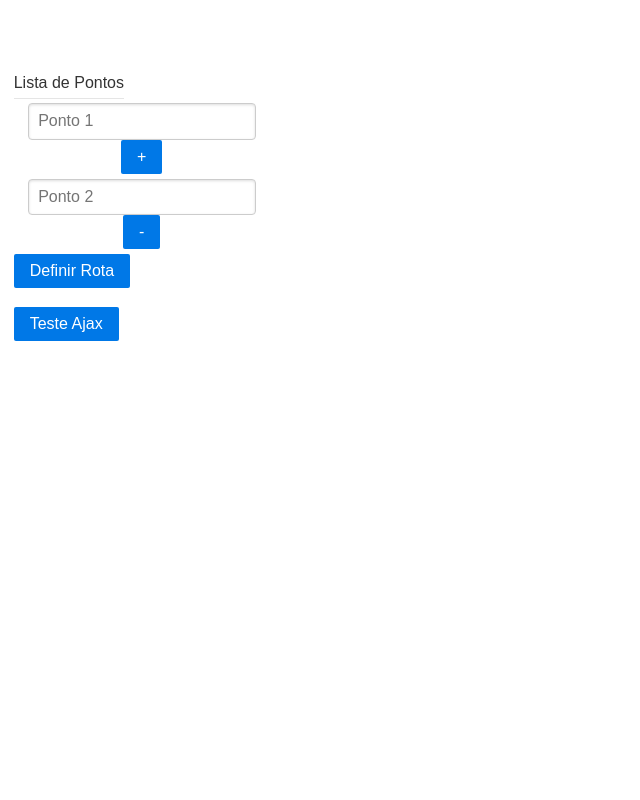
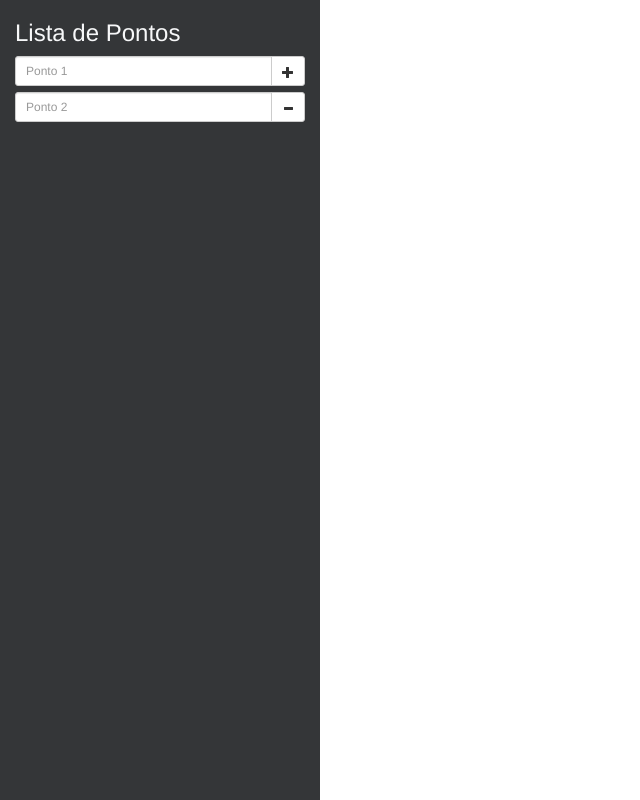
Before and after one commit to GSRios/Tcc, a Django app: page /Rotas/ in a window 1280 px wide. Shown: the whole page, without its empty margins (0-640 px from the left). Run offline with Django 3.2, Linux system fonts and the light colour scheme; some libraries are stand-ins or nearby versions.

Commit message:
Responsividade

```diff
--- a/Rotas/templates/index.html
+++ b/Rotas/templates/index.html
@@ -3,68 +3,99 @@
     <title>Rotas</title>
    <link rel="stylesheet" href="https://unpkg.com/purecss@1.0.0/build/pure-min.css" integrity="sha384-nn4HPE8lTHyVtfCBi5yW9d20FjT8BJwUXyWZT9InLYax14RDjBj46LmSztkmNP9w" crossorigin="anonymous">
    <meta name="viewport" content="width=device-width, initial-scale=1">
-
+  <link rel="stylesheet" href="https://maxcdn.bootstrapcdn.com/bootstrap/3.3.7/css/bootstrap.min.css">
    <style type="text/css" media="screen">
     .ponto{
       padding-bottom: 5px;
       padding-right: 5px;
+    }
+    .nopadding {
+       padding: 0 !important;
+       margin: 0 !important;
+    }
+  .embed-submit-field {
+    position: relative;
+
+      input {
+        width: 100%;
+        padding: 15px;
+      }
+      button {
+        position: absolute;
+        right: 10px;
+        top: 7px;
+
+
+        //Only styling from here, you can discard this
+        -webkit-appearance: none;
+        -moz-appearance: none;
+
+        border: none;
+        background: #ededed;
+        border-radius: 3px;
+        padding: 10px;
+
+        transition: all .2s;
+
+        &:hover {
+          background-color: #37C88D;
+          color: #fff;
+          cursor: pointer;
+        }
+      }
+    }
+
+    .input-group{
+
+      padding-bottom: 2%;
+    }
+
+    .formAux {
+      background-color:#343638; color: #FFF; height: 100%
+    }
+    @media only screen and (max-width: 500px) {
+        #formId {
+            height: 45%;
+        }
+
+        #mapDiv {
+          height: 55%;
+        }
     }
    </style>
 
   </head>
   <body>
 
-      <div class="pure-g">
-
-        <div class="pure-u-sm-1-5" style="text-align:center;padding-top: 5%;">
-          <div class="pure-g" style="text-align: center;padding-left: 5%;">
-           <form class="pure-form">
-                <fieldset class="pure-u-sm-1-1">
-                  <div class="pure-g">
-                    <div class=pure-u-sm-1-1>
-                      <legend class="pure-u-1-1">Lista de Pontos</legend>
-                    </div>
-                  </div>
-                  <div class="pure-g ponto">
-                    <div class="pure-u-sm-4-4">
-                      <input type="text" name="ponto" placeholder="Ponto 1" class="pure-u-sm-4-5">
-                      <button id="add-ponto" class="pure-button pure-button-primary pure-u-sm-1-5">+</button>
-                    </div>
-                  </div>
-                  <div class="pure-g ponto">
-                    <div clas="pure-u-sm-4-4">
-                      <input type="text" name="ponto" placeholder="Ponto 2" class="pure-u-sm-4-5">
-                      <button class="remove-ponto pure-button pure-button-primary pure-u-sm-1-5">-</button>
-                    </div>
-                  </div>
-
-                  <div class="pure-g">
-                    <div class="pure-u-sm-1-4" style="text-align: center;">
-                    <button type="submit" class="pure-button pure-button-primary">Definir Rota</button>
-                    </div>
-                  </div>
-                  <br/>
-
-                  <div class="pure-g">
-                    <div class="pure-u-sm-1-4" style="text-align: center;">
-                    <button type="button" onclick="ajaxExec()" class="pure-button pure-button-primary">Teste Ajax</button>
-                    </div>
-                  </div>
-                </fieldset>
-            </form>
-          </div>
+     <div class="container-fluid">
+      <div class="row">
+        <div class="col-sm-3 formAux" id="formId">
+          <h3 style="color: #f7f8f9">Lista de Pontos</h3>
+          <form>
+            <div class="form-group">
+              <div class="input-group input-group-sm">
+                <input type="text" name="ponto" class="form-control" placeholder="Ponto 1">
+                <span class="input-group-btn">
+                  <button id="add-ponto" class="btn btn-default" type="submit">
+                      <i class="glyphicon glyphicon-plus"></i>
+                  </button>
+                </span>
+              </div>
+               <div class="input-group input-group-sm">
+                <input type="text" name="ponto" class="form-control" placeholder="Ponto 2">
+                <span class="input-group-btn">
+                  <button class="remove-ponto btn btn-default" type="submit">
+                      <i class="glyphicon glyphicon-minus"></i>
+                  </button>
+                </span>
+              </div>
+            </div>
+          </form>
         </div>
-        <div class="pure-u-4-5" style="text-align:center;">
-          <div class="pure-g">
-            <div class="pure-u-1-1">
-              <div id="mapa"></div>
-            </div>
-          </div>
+        <div class="col-sm-9 nopadding" id="mapDiv"> <div id="mapa"></div>
         </div>
       </div>
-
-
-
+    </div>
 
 
     <script src="http://www.openlayers.org/api/OpenLayers.js"></script>
@@ -77,12 +108,12 @@
           total_pontos = $('[name="ponto"]').length;
           total_pontos++;
           console.log(total_pontos);
-          $("div .ponto").last().after('<div class="pure-g ponto"><div clas="pure-u-4-4"><input type="text" name="ponto" placeholder="Ponto '+total_pontos+'" class="pure-u-4-5"><button class="remove-ponto pure-button pure-button-primary pure-u-1-5">-</button></div></div>');
+          $("div .input-group").last().after('<div class="input-group input-group-sm"><input type="text" name="ponto" class="form-control" placeholder="Ponto '+total_pontos+'"> <span class="input-group-btn"><button class="remove-ponto btn btn-default" type="submit"><i class="glyphicon glyphicon-minus"></i> </button></span></div>');
           event.preventDefault();
         });
 
         $(document).on('click', '.remove-ponto', function(event) {
-          $(this).closest('.ponto').remove();
+          $(this).closest('.input-group').remove();
           $('[name="ponto"]').map(function(index, elem) {
             index++;
            $(this).attr("placeholder", "Ponto "+index);
```
